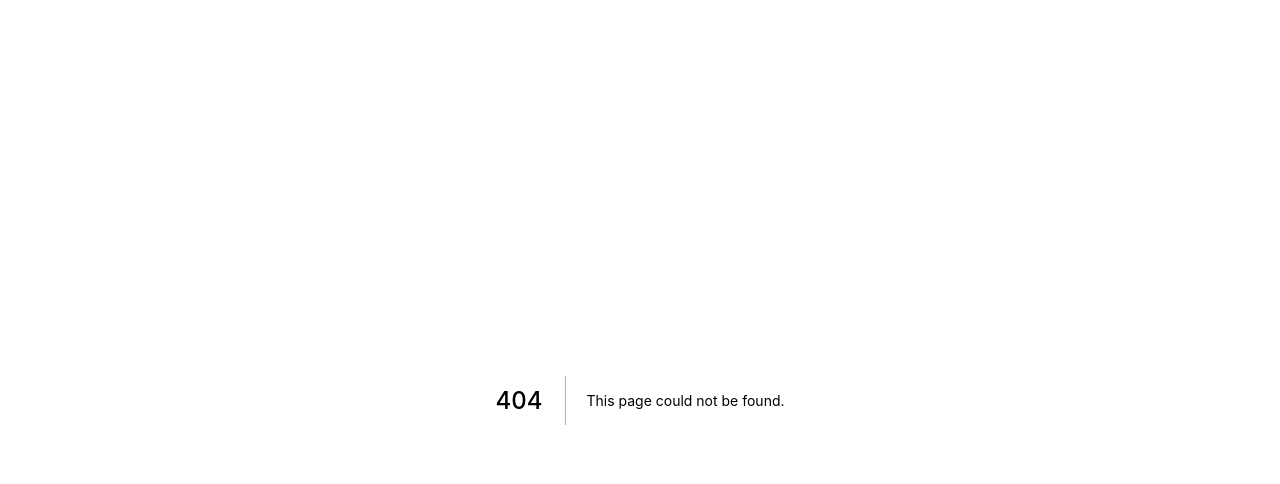
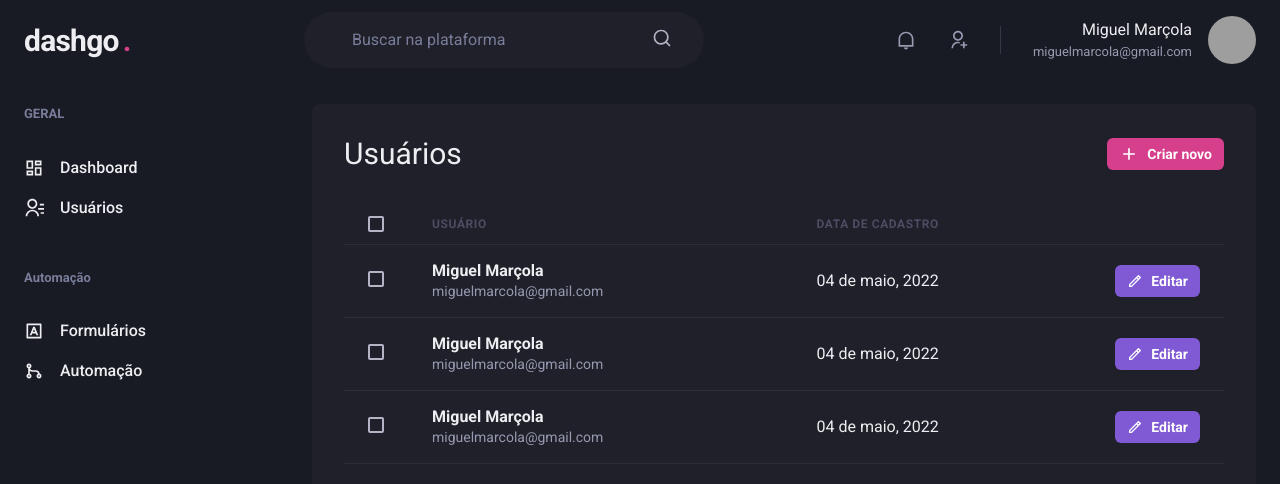
Before and after one commit to MiguelMarcola/dashgo, a Next.js app: page /users in a window 1280 px wide. Before the commit this address had no page. Shown: the top 484 px of the page. Built offline with nearby package versions, Linux system fonts and the light colour scheme; grey boxes are pictures that could not be loaded.

Commit message:
create users page

```diff
--- a/src/pages/dashboard.tsx
+++ b/src/pages/dashboard.tsx
@@ -89,6 +89,7 @@
                         p="8"
                         bg="gray.800"
                         borderRadius={8}
+                        pb="4"
                     >
                         <Text fontSize="lg" mb="4">Taxa de abertura</Text>
                         <Chart options={options} series={series} type="area" height={160} />
--- /dev/null
+++ b/src/pages/users/index.tsx
@@ -0,0 +1,114 @@
+import { Box, Button, Checkbox, Flex, Heading, Icon, Table, Tbody, Td, Text, Th, Thead, Tr } from "@chakra-ui/react";
+import { RiAddLine, RiPencilLine } from "react-icons/ri";
+import { Header } from "../../components/Header";
+import { Sidebar } from "../../components/Sidebar";
+
+export default function UserList() {
+    return (
+        <Box>
+            <Header />
+
+            <Flex w="100%" maxW={1480} my="6" mx="auto" px="6">
+                <Sidebar />
+
+                <Box flex="1" borderRadius={8} bg="gray.800" p="8">
+                    <Flex mb="8" justify="space-between" align="center">
+                        <Heading size="lg" fontWeight="normal">Usuários</Heading>
+
+                        <Button
+                            as="a"
+                            size="sm"
+                            fontSize="sm"
+                            colorScheme="pink"
+                            leftIcon={<Icon as={RiAddLine} fontSize="20" />}
+                        >
+                            Criar novo
+                        </Button>
+                    </Flex>
+
+                    <Table colorScheme="whiteAlpha">
+                        <Thead>
+                            <Tr>
+                                <Th px="6" color="gray.300" width="8">
+                                    <Checkbox colorScheme="pink" />
+                                </Th>
+                                <Th>Usuário</Th>
+                                <Th>Data de cadastro</Th>
+                                <Th w="8"></Th>
+                            </Tr>
+                        </Thead>
+                        <Tbody>
+                            <Tr>
+                                <Td px="6">
+                                    <Checkbox colorScheme="pink" />
+                                </Td>
+                                <Td>
+                                    <Box>
+                                        <Text fontWeight="bold">Miguel Marçola</Text>
+                                        <Text fontSize="sm" color="gray.300">miguelmarcola@gmail.com</Text>
+                                    </Box>
+                                </Td>
+                                <Td>04 de maio, 2022</Td>
+                                <Td>
+                                    <Button
+                                        as="a"
+                                        size="sm"
+                                        fontSize="sm"
+                                        colorScheme="purple"
+                                        leftIcon={<Icon as={RiPencilLine} fontSize="16" />}
+                                    >
+                                        Editar
+                                    </Button>
+                                </Td>
+                            </Tr><Tr>
+                                <Td px="6">
+                                    <Checkbox colorScheme="pink" />
+                                </Td>
+                                <Td>
+                                    <Box>
+                                        <Text fontWeight="bold">Miguel Marçola</Text>
+                                        <Text fontSize="sm" color="gray.300">miguelmarcola@gmail.com</Text>
+                                    </Box>
+                                </Td>
+                                <Td>04 de maio, 2022</Td>
+                                <Td>
+                                    <Button
+                                        as="a"
+                                        size="sm"
+                                        fontSize="sm"
+                                        colorScheme="purple"
+                                        leftIcon={<Icon as={RiPencilLine} fontSize="16" />}
+                                    >
+                                        Editar
+                                    </Button>
+                                </Td>
+                            </Tr><Tr>
+                                <Td px="6">
+                                    <Checkbox colorScheme="pink" />
+                                </Td>
+                                <Td>
+                                    <Box>
+                                        <Text fontWeight="bold">Miguel Marçola</Text>
+                                        <Text fontSize="sm" color="gray.300">miguelmarcola@gmail.com</Text>
+                                    </Box>
+                                </Td>
+                                <Td>04 de maio, 2022</Td>
+                                <Td>
+                                    <Button
+                                        as="a"
+                                        size="sm"
+                                        fontSize="sm"
+                                        colorScheme="purple"
+                                        leftIcon={<Icon as={RiPencilLine} fontSize="16" />}
+                                    >
+                                        Editar
+                                    </Button>
+                                </Td>
+                            </Tr>
+                        </Tbody>
+                    </Table>
+                </Box>
+            </Flex >
+        </Box >
+    );
+}
```
